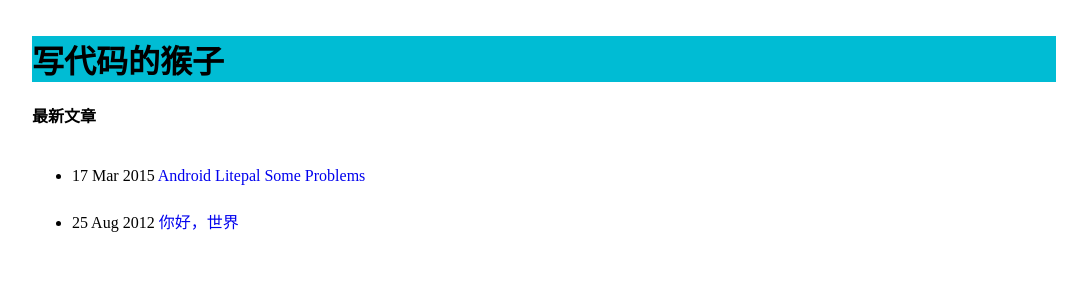
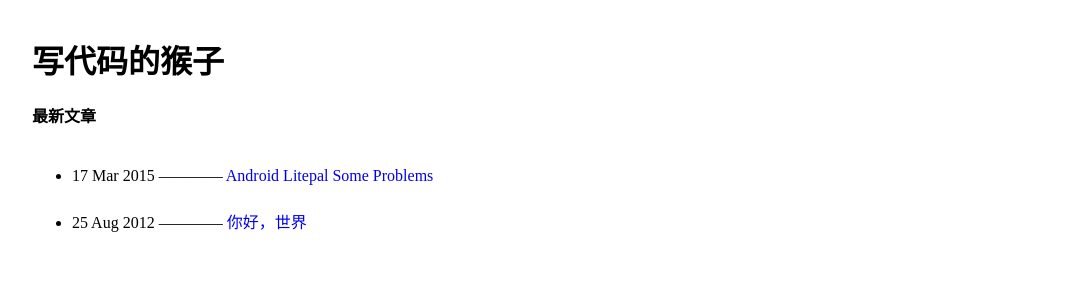
Before and after one commit to jaeger23/blog, a Jekyll site: the page built from index.html, in a window 1280 px wide. Shown: the top 300 px of the page, without its empty margins (96-1183 px from the left). Built offline with Jekyll 4.4.1, drawn with Linux system fonts in a browser that asks for light colours.

Commit message:
change some style

```diff
--- a/index.html
+++ b/index.html
@@ -6,19 +6,16 @@ title: 写代码的猴子
 
 <head>
 	<style type="text/css">
-	h1{
-		background: #00bcd4
-	}
 	body{
 		margin-left: 128px;
 		margin-right: 128px;
 		margin-top: 36px;
 		margin-bottom: 128px
-
 	}
 	</style>
 </head>
 <title>写代码的猴子</title>
+
 <h1>写代码的猴子</h1>
 
 <p ><b>
@@ -27,7 +24,11 @@ title: 写代码的猴子
 
 <ul>
 	{% for post in site.posts %}
-	　　　　　　<li>{{ post.date | date_to_string }} <a href="{{ site.baseurl }}{{ post.url }}" style="text-decoration:none">
-		{{ post.title }}</a></li>
-		　　　　{% endfor %}
+	　　<li>
+		{{ post.date | date_to_string }}
+		————
+		<a href="{{ site.baseurl }}{{ post.url }}" style="text-decoration:none">
+			{{ post.title }}</a>
+		</li>
+		{% endfor %}
 	</ul>
```
